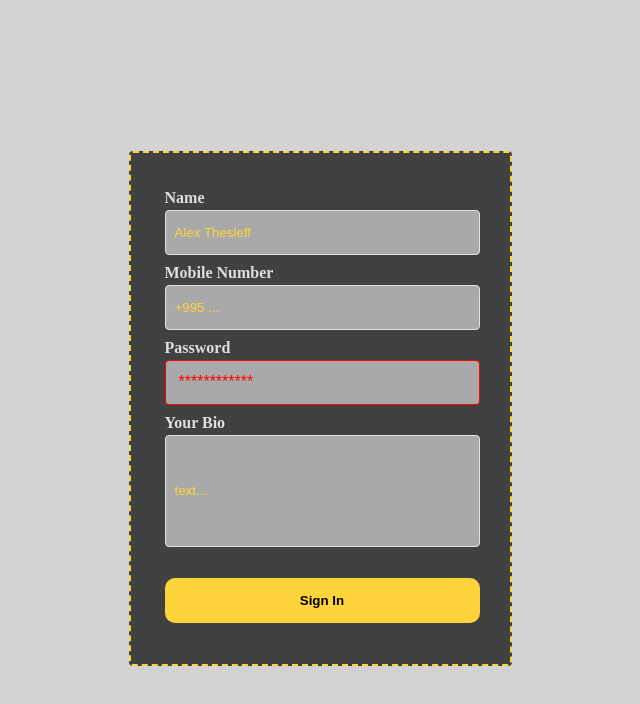
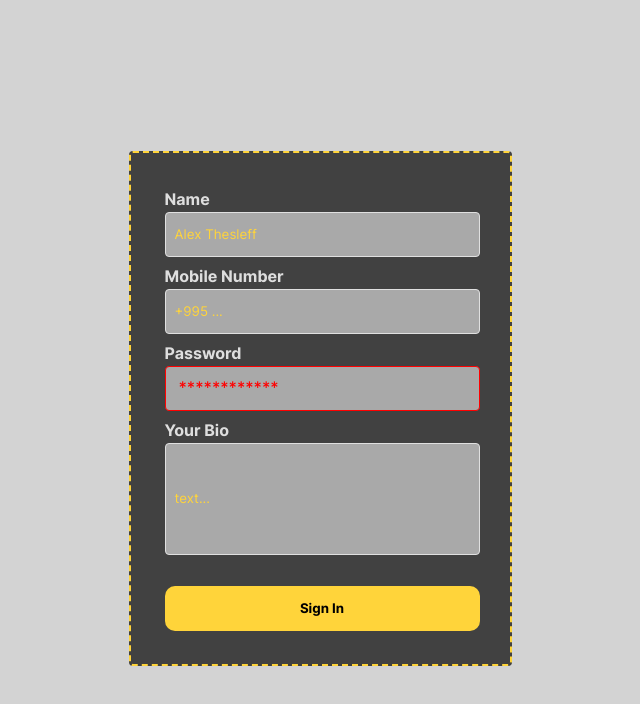
Before and after one commit to Sofochka15/project-82, a plain HTML site: page index.html in a window 1280 px wide. Shown: the whole page, without its empty margins (320-960 px from the left). Drawn offline with Linux system fonts and the light colour scheme.

Commit message:
Add files via upload

```diff
--- a/style.css
+++ b/style.css
@@ -19,7 +19,12 @@ form{
     background-color: #414141;
     padding-top: 36px;
 }
+@font-face {
+    font-family: "inter";
+    src: url("./Inter-VariableFont_slnt,wght.ttf");
+}
 #text1{
+    font-family: "inter";
     font-size: 16px;
     font-weight: 700;
     color: #dedede;
@@ -40,8 +45,10 @@ form{
 #name::placeholder{
     padding-left: 7px;
     color: #ffd43a;
+    font-family: "inter";
 }
 #text2{
+    font-family: "inter";
     font-size: 16px;
     font-weight: 700;
     color: #dedede;
@@ -60,10 +67,12 @@ form{
         margin-top: 3px;
 }
 #number::placeholder{
+    font-family: "inter";
     padding-left: 7px;
     color: #ffd43a;
 }
 #text3{
+    font-family: "inter";
     font-size: 16px;
     font-weight: 700;
     color: #dedede;
@@ -82,6 +91,7 @@ form{
     margin-top: 3px;
 }
 #password::placeholder{
+    font-family: "inter";
     padding-left: 11px;
     color: #f00;
     margin-right: 10px;
@@ -90,6 +100,7 @@ form{
     margin-bottom: 18px;
 }
 #text4{
+    font-family: "inter";
     font-size: 16px;
     font-weight: 700;
     color: #dedede;
@@ -108,6 +119,7 @@ form{
     margin-top: 3px;
 }
 #bio::placeholder{
+    font-family: "inter";
     padding-left: 7px;
     color: #ffd43a;
 }
@@ -122,4 +134,5 @@ form{
     color: black;
     text-align: center;
     font-weight: 700;
+    font-family: "inter";
 }
```
Also changed, not shown: Inter-VariableFont_slnt,wght.ttf (added). Lines whose indentation alone changed are shown as unchanged.
